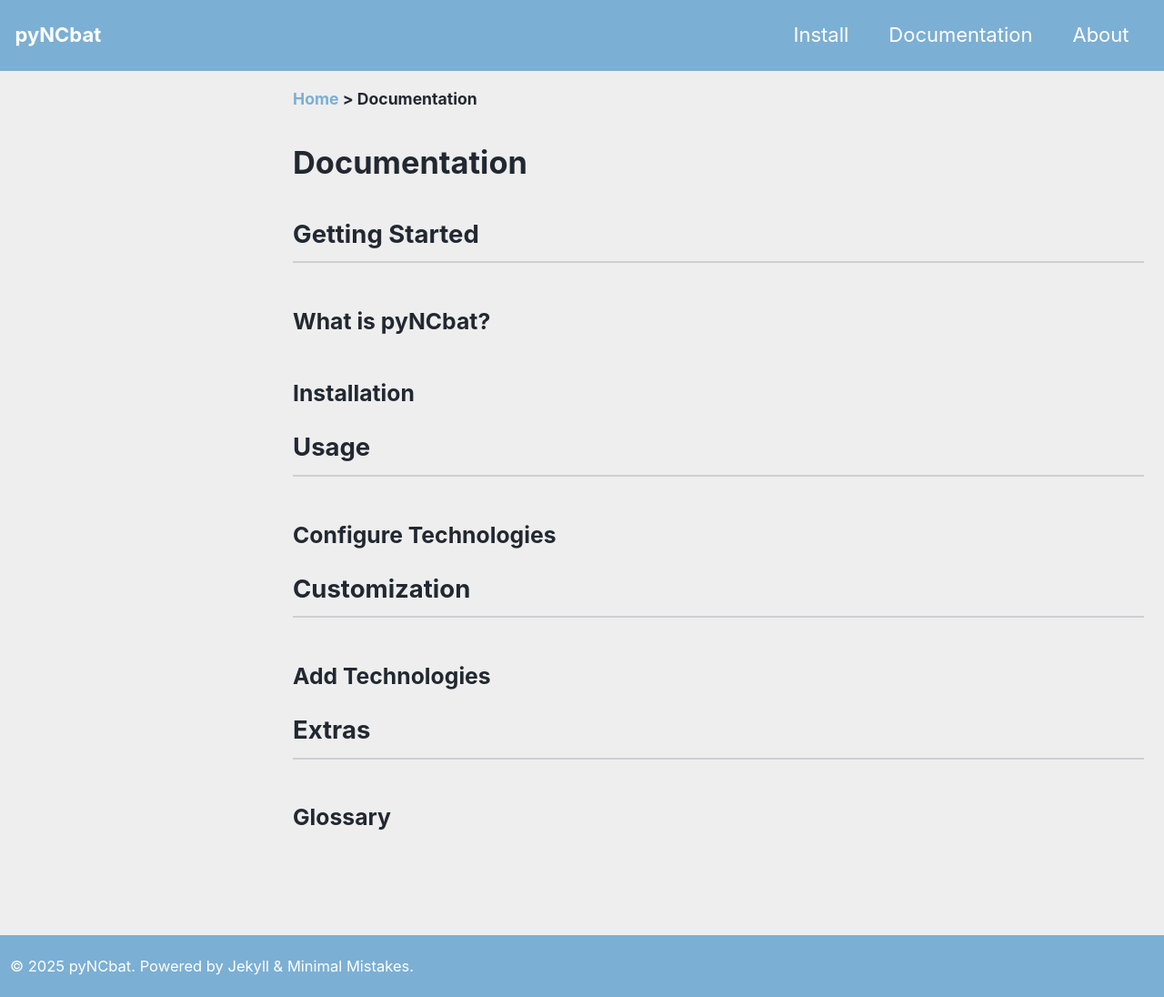
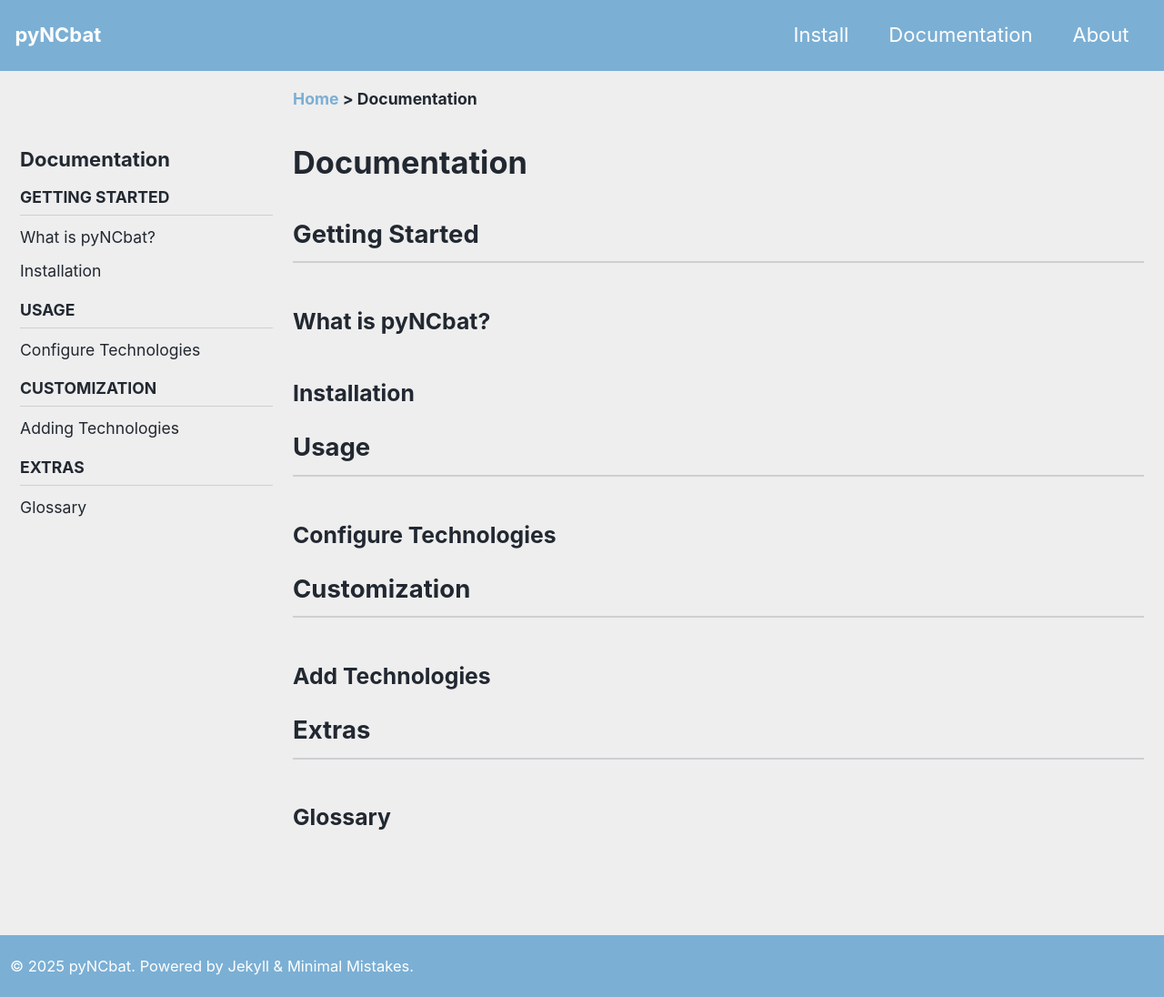
Before and after one commit to alexiom/pyNCbat, a Jekyll site: the page built from docs/_pages/documentation.md, in a window 1280 px wide and 1096 px high. Shown: the whole window at 91% size. Built offline with Jekyll 4.4.1, drawn with Linux system fonts in a browser that asks for light colours; cached includes are drawn as plain includes.

Commit message:
Update documentation.md

```diff
--- a/docs/_pages/documentation.md
+++ b/docs/_pages/documentation.md
@@ -2,6 +2,9 @@
 layout: single
 permalink: /documentation/
 title: "Documentation"
+sidebar:
+  title: "Documentation"
+  nav: sidebar-documentation
 ---
 
 ## Getting Started
```
